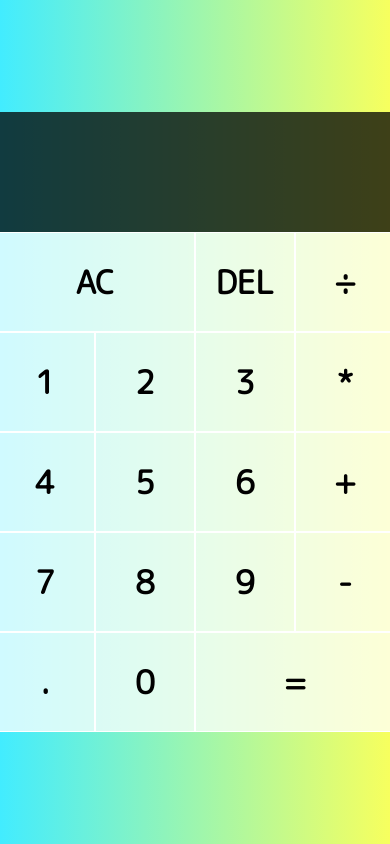
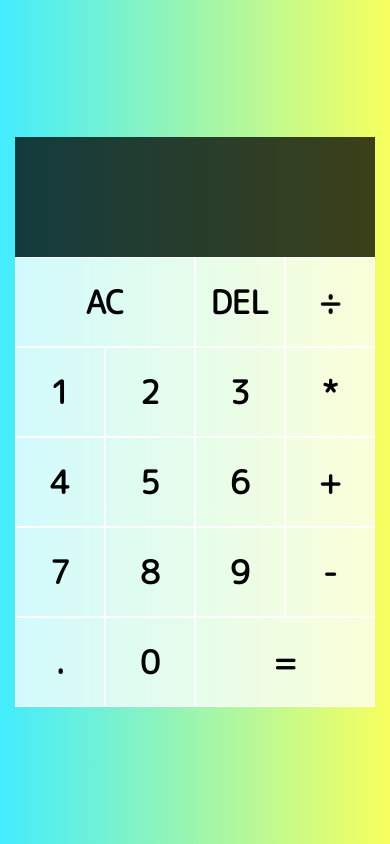
Before and after one commit to albertonea/html-calculator, a website built with Parcel: page index.html in a window 390 px wide. Built offline with nearby package versions, Linux system fonts and the light colour scheme.

Commit message:
fix iphone layout

```diff
--- a/css/calculator.css
+++ b/css/calculator.css
@@ -15,8 +15,8 @@
   justify-content: center;
   align-content: center;
   min-height: 100vh;
-  grid-template-columns: repeat(4, 100px);
-  grid-template-rows: minmax(120px, auto) repeat(5, 100px);
+  grid-template-columns: repeat(4, 90px);
+  grid-template-rows: minmax(120px, auto) repeat(5, 90px);
 
 }
 .calculator-grid > button {
```
